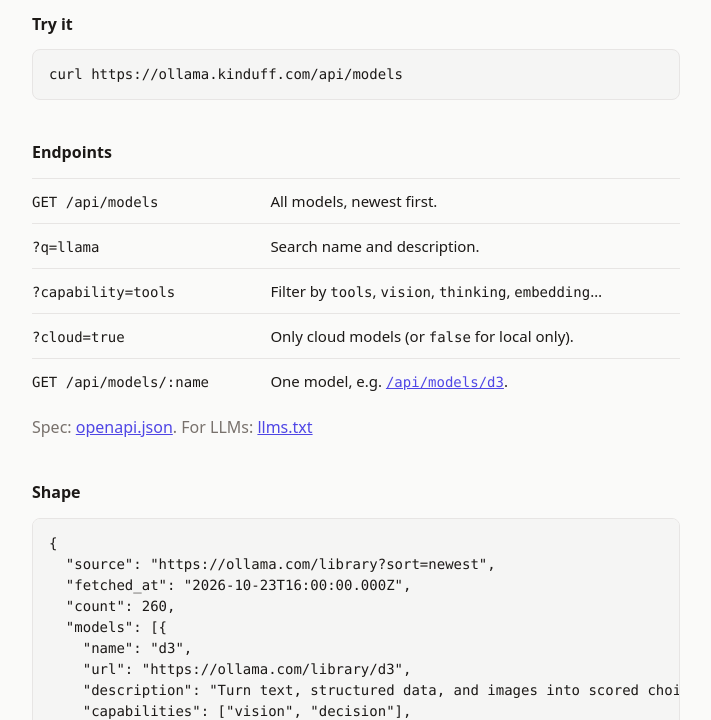
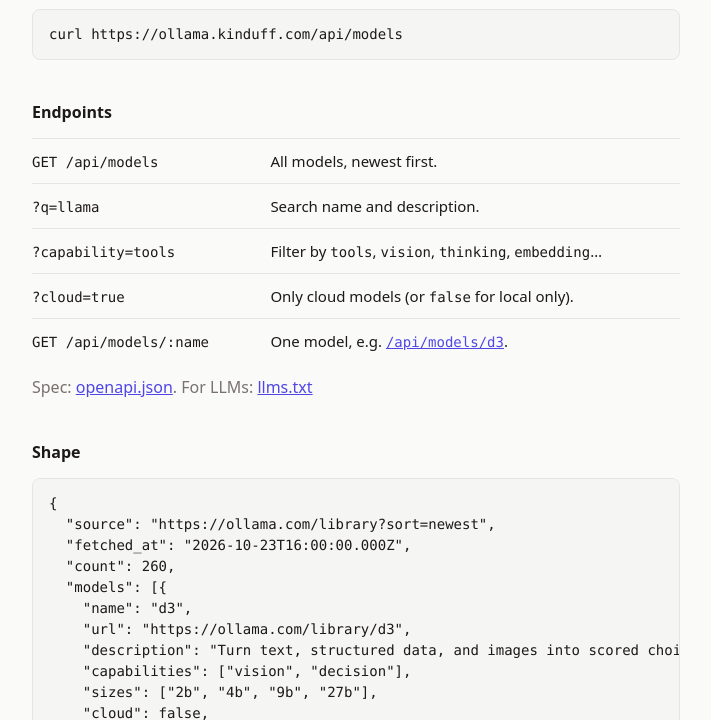
Before and after one commit to kinduff/ollama-library-api, a website: page src/landing.html in a window 1280 px wide. Shown: the part 190-910 px from the top of the page, without its empty margins (284-995 px from the left). Drawn offline with Linux system fonts and the light colour scheme; no server answers.

Commit message:
Reduce landing page padding

```diff
--- a/src/landing.html
+++ b/src/landing.html
@@ -34,7 +34,7 @@
   }
   * { box-sizing: border-box; }
   body { margin: 0; background: var(--bg); color: var(--fg); font: 16px/1.6 ui-sans-serif, system-ui, sans-serif; }
-  main { max-width: 680px; margin: 0 auto; padding: 64px 16px; }
+  main { max-width: 680px; margin: 0 auto; padding: 24px 16px; }
   h1 { font-size: 2rem; line-height: 1.2; margin: 0 0 8px; letter-spacing: -0.02em; }
   h2 { font-size: 1rem; margin: 40px 0 12px; }
   p { margin: 0 0 12px; }
```
